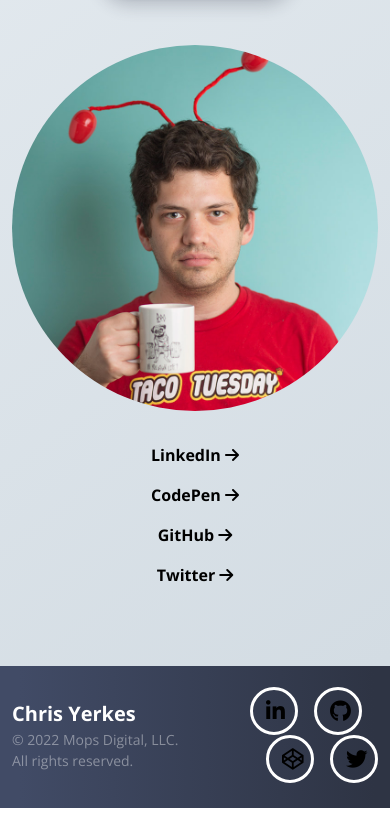
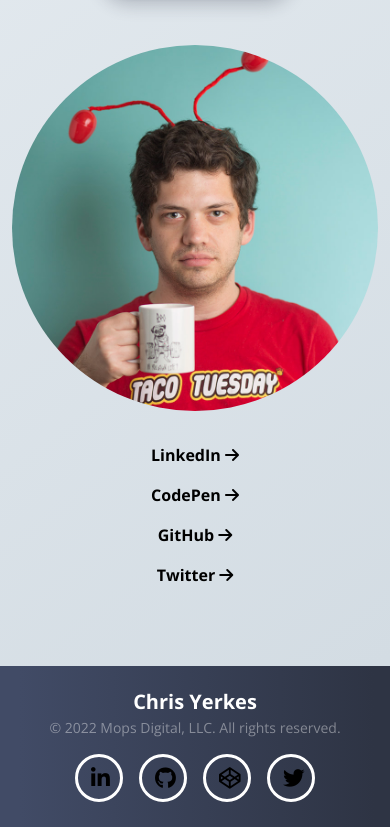
Before and after one commit to chrisyerkes/chris-who-codes-html, a website: page index.html in a window 390 px wide. Shown: the part 5700-6527 px from the top of the page. Drawn offline with nearby package versions, Linux system fonts and the light colour scheme.

Commit message:
Finishing footer mobile states.

```diff
--- a/index.html
+++ b/index.html
@@ -771,14 +771,14 @@
 		<footer id="main-footer">
 			<div class="container">
 				<div class="row align-items-center">
-					<div class="col-6">
+					<div class="col-sm-6 text-center text-sm-start mb-3 mb-sm-0">
 						<p class="name">Chris Yerkes</p>
 						<p class="copyright">
 							&copy; 2022 Mops Digital, LLC. All rights reserved.
 						</p>
 					</div>
-					<div class="col-6 footer-social-nav">
-						<ul class="nav justify-content-end social-nav white-social-nav">
+					<div class="col-sm-6 footer-social-nav">
+						<ul class="nav justify-content-center justify-content-sm-end social-nav white-social-nav">
 							<li class="nav-item linkedin">
 								<a href="#" class="nav-link">
 									<i class="fab fa-linkedin-in"></i>
```
